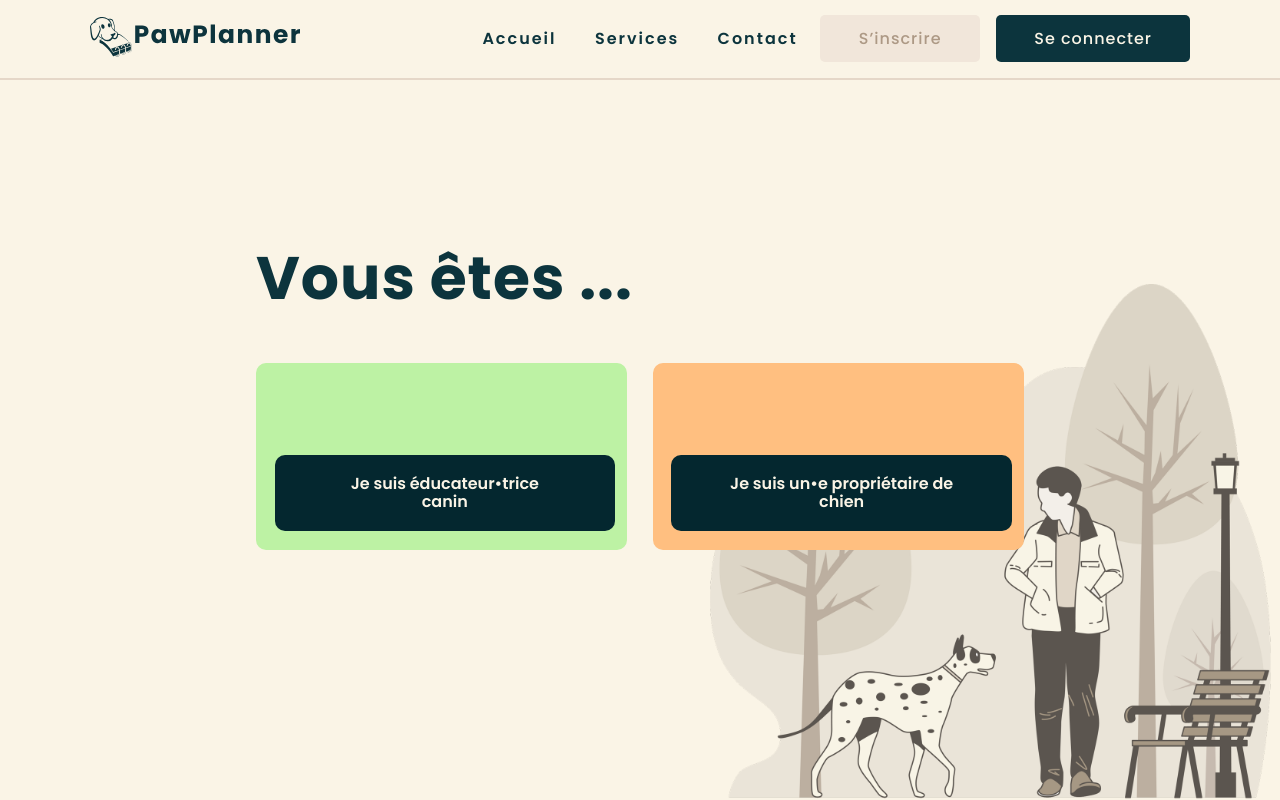
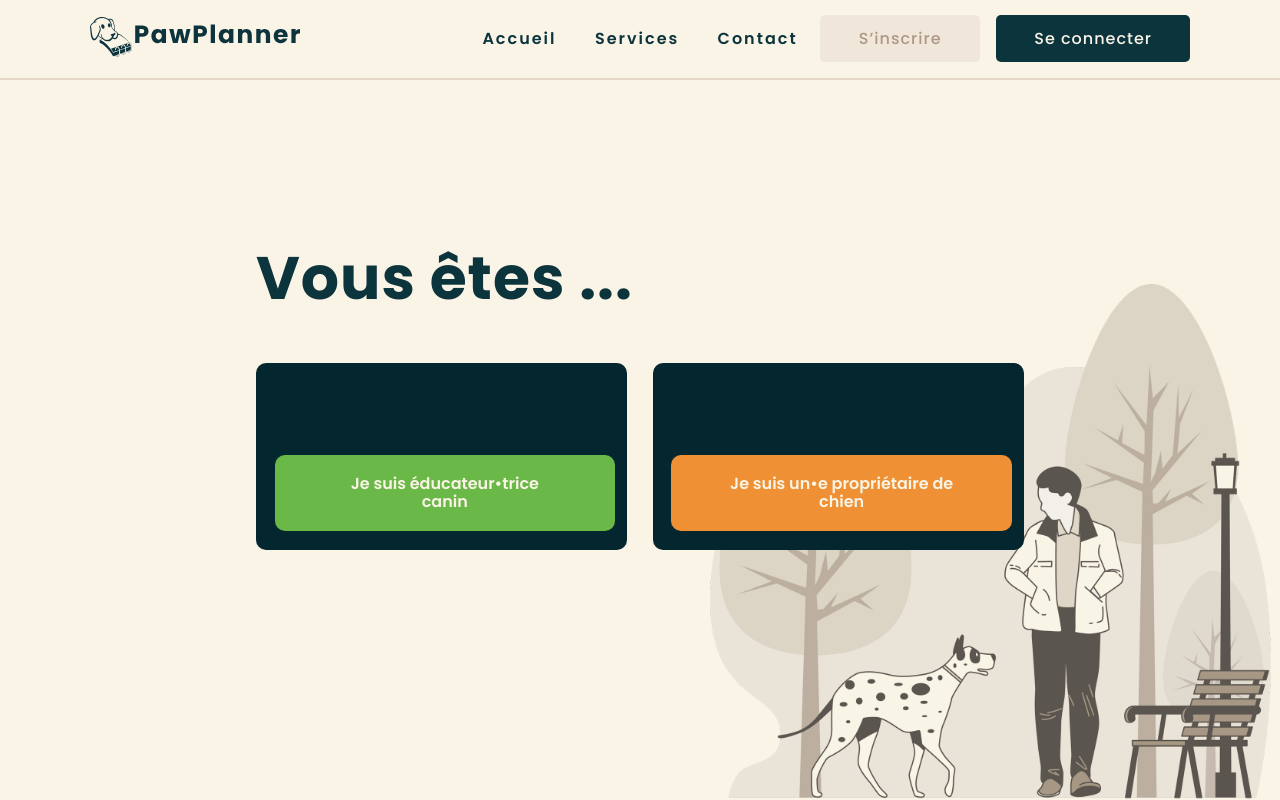
Before and after one commit to WildCodeSchool/cdajs-2405-projet-la-meute, a React (Vite) app in the folder client/: page /registration in a window 1280 px wide. Built offline with nearby package versions, Linux system fonts and the light colour scheme.

Commit message:
Divison des deux styles de boutons pour avoir une couleur par éducateur ou propriétaire

```diff
--- a/client/src/components/_atoms/Button/Button.scss
+++ b/client/src/components/_atoms/Button/Button.scss
@@ -44,19 +44,29 @@
 
     &.btn-default {
         $background-color: $blue-200;
-        background-color: $background-color;
 
         &:hover {
             background-color: lighten($background-color, 10%);
         }
     }
 
-    &.btn-role-select {
-        $background-color: $blue-500;
+    &.btn-role-select-left {
+        $background-color: $green-400;
         background-color: $background-color;
+        color: $primary-light;
 
         &:hover {
-            background-color: lighten($background-color, 10%);
+            background-color: $green-300;
+        }
+    }
+
+    &.btn-role-select-right {
+        $background-color: $orange-500;
+        background-color: $background-color;
+        color: $primary-light;
+
+        &:hover {
+            background-color: $orange-400;
         }
     }
 }
--- a/client/src/components/_atoms/Button/Button.tsx
+++ b/client/src/components/_atoms/Button/Button.tsx
@@ -1,6 +1,6 @@
 import "./Button.scss";
 
-type ButtonTypes = "submit" | "form-deny" | "invite" | "button" | "role-select";
+type ButtonTypes = "submit" | "form-deny" | "invite" | "button" | "role-select-left" | "role-select-right";
 
 export default function Button({
 	type,
@@ -21,9 +21,12 @@ export default function Button({
 				? "btn-deny"
 				: type === "invite"
 					? "btn-invite"
-					: type === "role-select"
-						? "btn-role-select"
-						: "btn-default";
+					: type === "role-select-left"
+						? "btn-role-select-left"
+						: type === "role-select-right"
+							? "btn-role-select-right"
+							: "btn-default";
+
 
 	if (href) {
 		return (
--- a/client/src/layouts/WelcomePage/Footer.tsx
+++ b/client/src/layouts/WelcomePage/Footer.tsx
@@ -32,7 +32,7 @@ function Footer() {
 				<div className="welcomepage__footer--pages">
 					<p className="welcomepage__footer--navigation">Pages</p>
 					<a href="/">Accueil</a>
-					<a href="/offres">Offres</a>
+					<a href="/services">Services</a>
 					<a href="/contact">Contact</a>
 				</div>
 				<div className="welcomepage__footer--pages">
--- a/client/src/pages/Registration/Registration.scss
+++ b/client/src/pages/Registration/Registration.scss
@@ -34,15 +34,8 @@
     gap: 2vw;
 }
 
-.registration__div--choice-left {
-    background-color: $green-100;
-    padding: 2%;
-    width: 100%;
-    border-radius: $atoms-radius;
-}
-
-.registration__div--choice-right {
-    background-color: $orange-300;
+.registration__div--card {
+    background-color: $blue-500;
     padding: 2%;
     width: 100%;
     border-radius: $atoms-radius;
@@ -50,7 +43,7 @@
 
 .registration__div--choice-title {
     margin-top: 1vh;
-    color: $blue-300;
+    color: $primary-light;
     font-size: $xl;
     font-weight: $bold;
 }
--- a/client/src/pages/Registration/Registration.tsx
+++ b/client/src/pages/Registration/Registration.tsx
@@ -17,15 +17,15 @@ function Registration() {
 						<section className="registration__section--choice">
 							<h2>Vous êtes ...</h2>
 							<div className="registration__div--choice">
-								<div className="registration__div--choice-left">
+								<div className="registration__div--card">
 									<h3 className="registration__div--choice-title">🙋🏻‍♂️ Éducateur</h3>
-									<Button type="role-select" onClick={() => setRole("trainer")}>
+									<Button type="role-select-left" onClick={() => setRole("trainer")}>
 										Je suis éducateur•trice canin
 									</Button>
 								</div>
-								<div className="registration__div--choice-right">
+								<div className="registration__div--card">
 									<h3 className="registration__div--choice-title">🐶 Propriétaire</h3>
-									<Button type="role-select" onClick={() => setRole("owner")}>
+									<Button type="role-select-right" onClick={() => setRole("owner")}>
 										Je suis un•e propriétaire de chien
 									</Button>
 								</div>
--- a/client/src/styles/_variables.scss
+++ b/client/src/styles/_variables.scss
@@ -16,10 +16,14 @@ $blue-300: #0a6375;
 $blue-200: #0c778d;
 $blue-100: #43A6BA;
 
+$green-600: #355C24;
+$green-500: #559339;
 $green-400: #6AB847;
+$green-300: #8CC871;
+$green-200: #A0DB86;
 $green-100: #BDF2A4;
 
-$orange-500: #EC7F13;
+$orange-500: #ee9033;
 $orange-400: #FFA84E;
 $orange-300: #FFBF80;
 $orange-200: #FFDEBD;
```
